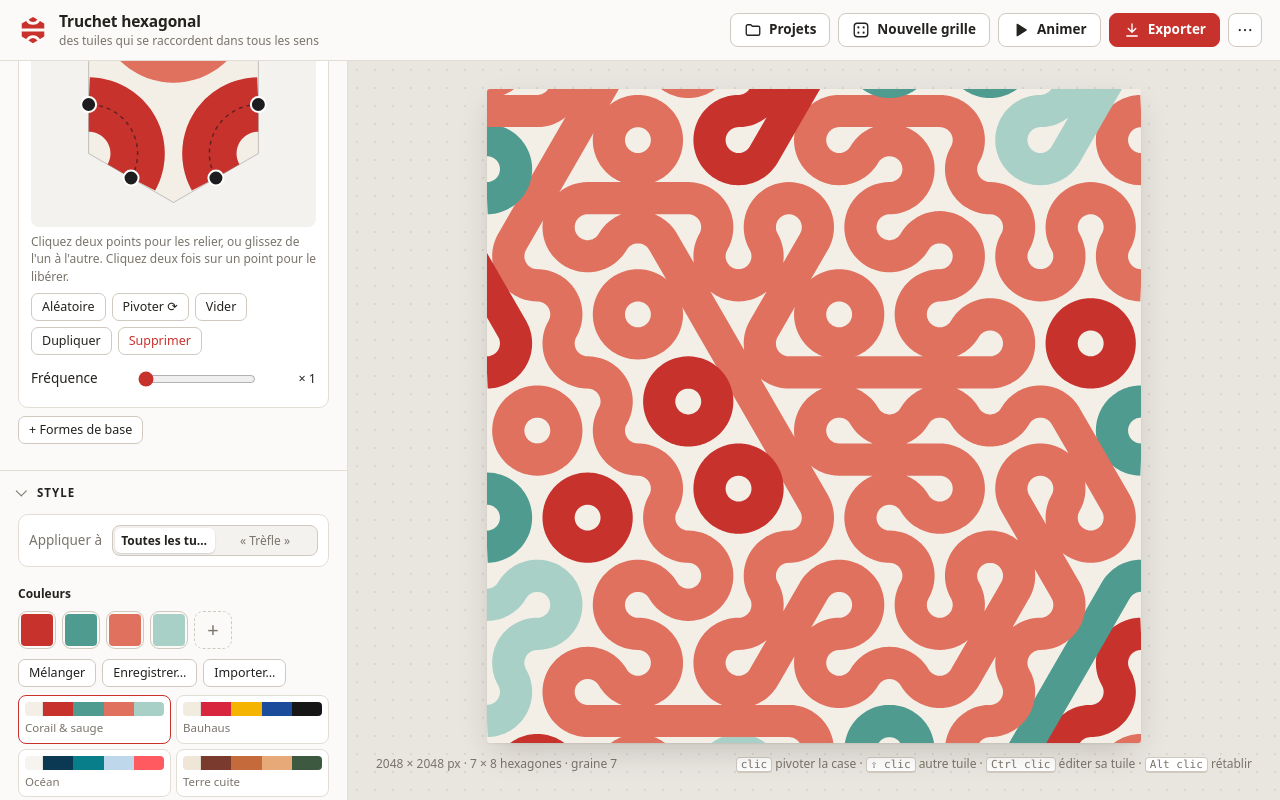
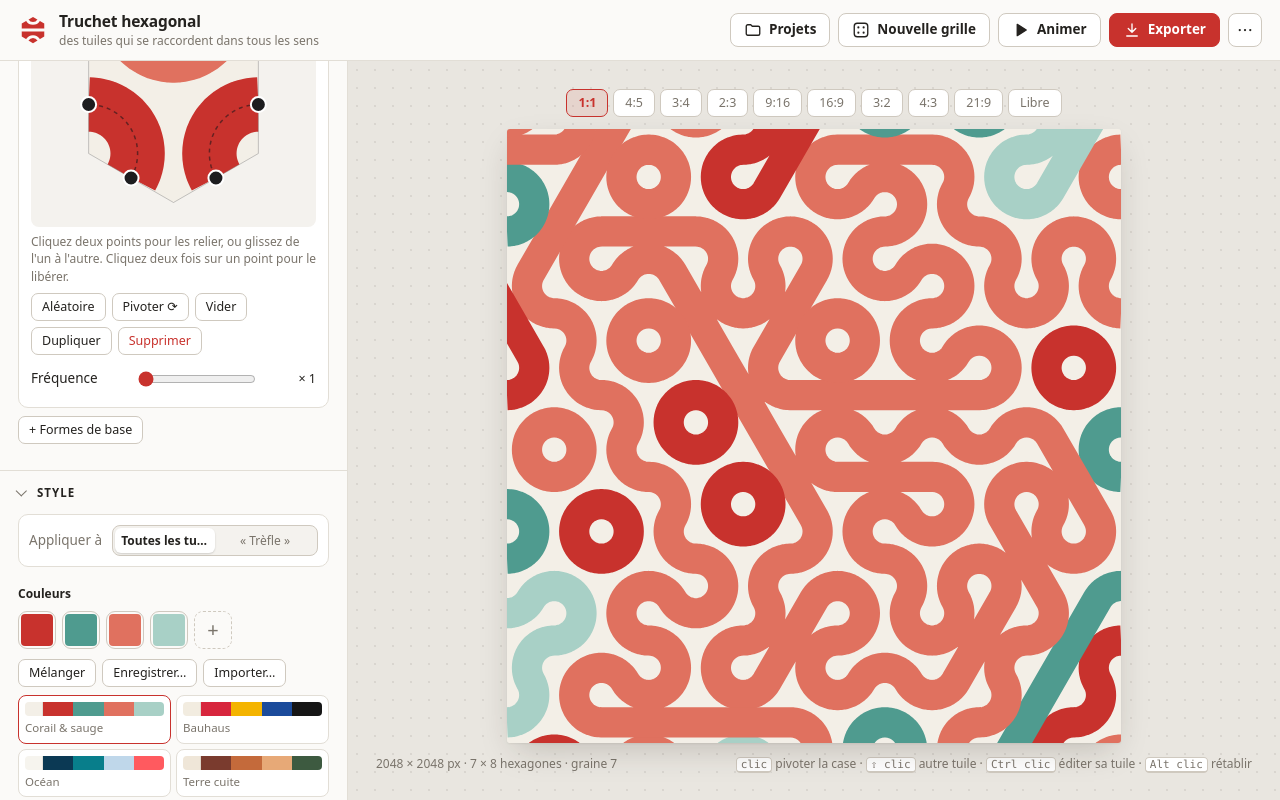
Before and after one commit to pmousse/truchet-hexagon, a plain HTML site: page index.html in a window 1280 px wide. Both pictures are taken after a click on the button "+ Formes de base". Drawn offline with Linux system fonts and the light colour scheme.

Commit message:
Cadre comme dans truchet-multi-pattern
Pastilles de format au-dessus de l'image (taille libre en ligne), fenêtre
Exporter avec côté long 1K-8K, marge, fond transparent (PNG et SVG) et nom
du fichier. Ces réglages quittent le panneau « Grille & cadre ».

Co-Authored-By: Claude Opus 5.5 <noreply@anthropic.com>

```diff
--- a/css/app.css
+++ b/css/app.css
@@ -324,6 +324,28 @@ input[type="color"]::-moz-color-swatch { border: 0; border-radius: 4px; }
 .projects .meta span { color: var(--muted); font-size: 12px; }
 .dialog-foot { justify-content: flex-end; margin: 12px 0 0; }
 
+/* ── formats & export ── */
+.formats { display: flex; flex-wrap: wrap; align-items: center; justify-content: center; gap: 6px 12px; flex: none; }
+.chips { display: flex; flex-wrap: wrap; gap: 5px; }
+.chips button {
+  height: 28px; padding: 0 11px; border-radius: 7px; cursor: pointer;
+  background: var(--surface); border: 1px solid var(--line-strong); color: var(--muted);
+  font-size: 12.5px; font-variant-numeric: tabular-nums;
+}
+.chips button:hover { color: var(--text); border-color: var(--muted); }
+.chips button[aria-pressed="true"] { background: var(--accent-soft); border-color: var(--accent); color: var(--accent); font-weight: 600; }
+.custom-size { display: flex; align-items: center; gap: 6px; color: var(--muted); }
+.custom-size input { width: 78px; height: 28px; }
+.frame.checker { background: repeating-conic-gradient(#d6d6d6 0 25%, #f5f5f5 0 50%) 0 0 / 16px 16px; }
+.dialog.narrow { width: min(400px, calc(100vw - 32px)); }
+.dialog .sub { font-size: 12px; color: var(--muted); margin: 4px 0 6px; }
+#exportControls { margin: 12px 0 4px; }
+#expCustom, #resRow { margin-bottom: 4px; }
+.filename {
+  margin-top: 10px; padding: 8px 10px; border-radius: 8px; background: var(--bg);
+  font: 11.5px/1.4 ui-monospace, Consolas, monospace; color: var(--muted); word-break: break-all;
+}
+
 /* ── toast ── */
 .toast {
   position: fixed; left: 50%; bottom: 22px; transform: translate(-50%, 20px);
--- a/index.html
+++ b/index.html
@@ -29,15 +29,9 @@
       <svg viewBox="0 0 24 24" class="i-play"><path d="M7 4.5v15l12-7.5z"/></svg>
       <svg viewBox="0 0 24 24" class="i-pause"><path d="M8 5v14M16 5v14"/></svg>
       <span>Animer</span></button>
-    <div class="menu">
-      <button class="btn primary" id="btnExport" aria-haspopup="true">
-        <svg viewBox="0 0 24 24"><path d="M12 4v11M7 10l5 5 5-5M5 20h14"/></svg>
-        <span>Exporter</span></button>
-      <div class="menu-pop" role="menu">
-        <button role="menuitem" data-act="png"><b>Image PNG</b><small id="pngSize"></small></button>
-        <button role="menuitem" data-act="svg"><b>Image vectorielle SVG</b><small>pour l'impression ou l'édition</small></button>
-      </div>
-    </div>
+    <button class="btn primary" id="btnExport">
+      <svg viewBox="0 0 24 24"><path d="M12 4v11M7 10l5 5 5-5M5 20h14"/></svg>
+      <span>Exporter</span></button>
     <div class="menu">
       <button class="btn icon" id="btnMore" aria-haspopup="true" title="Projet">
         <svg viewBox="0 0 24 24"><circle cx="5" cy="12" r="1.5" class="fill"/><circle cx="12" cy="12" r="1.5" class="fill"/><circle cx="19" cy="12" r="1.5" class="fill"/></svg></button>
@@ -142,6 +136,13 @@
   </aside>
 
   <main class="stage" id="stage">
+    <div class="formats" id="formats" aria-label="Format">
+      <div class="chips" id="formatChips" role="radiogroup"></div>
+      <div class="custom-size" id="customSize" hidden>
+        <input type="number" id="customW" min="64" max="8192" aria-label="Largeur en pixels"><span>×</span>
+        <input type="number" id="customH" min="64" max="8192" aria-label="Hauteur en pixels"><span>px</span>
+      </div>
+    </div>
     <div class="frame" id="frame">
       <canvas id="view"></canvas>
       <canvas id="overlay"></canvas>
@@ -152,6 +153,30 @@
     </div>
   </main>
 </div>
+
+<dialog id="exportDlg" class="dialog narrow" aria-labelledby="expTitle">
+  <div class="dialog-head">
+    <h2 id="expTitle">Exporter</h2>
+    <button class="btn icon ghost" id="expClose" title="Fermer" aria-label="Fermer"><svg viewBox="0 0 24 24"><path d="M6 6l12 12M18 6 6 18"/></svg></button>
+  </div>
+  <div id="resRow">
+    <div class="sub">Côté long</div>
+    <div class="chips" id="resChips" role="radiogroup"></div>
+  </div>
+  <div id="expCustom" hidden>
+    <div class="sub">Taille libre</div>
+    <div class="custom-size">
+      <input type="number" id="expW" min="64" max="8192" aria-label="Largeur en pixels"><span>×</span>
+      <input type="number" id="expH" min="64" max="8192" aria-label="Hauteur en pixels"><span>px</span>
+    </div>
+  </div>
+  <div id="exportControls"></div>
+  <div class="filename" id="expName"></div>
+  <div class="btn-row dialog-foot">
+    <button class="btn" id="expSVG" title="Image vectorielle, pour l'impression ou l'édition">SVG</button>
+    <button class="btn primary" id="expPNG">Télécharger PNG</button>
+  </div>
+</dialog>
 
 <dialog id="projectsDlg" class="dialog" aria-labelledby="projTitle">
   <div class="dialog-head">
--- a/js/app.js
+++ b/js/app.js
@@ -57,16 +57,16 @@ const FORMAT_OPTS = [
   ['custom', 'Taille libre…'],
 ];
 const SETTING_DEFS = [
-  { k: 'format', panel: 'gridControls', label: 'Format', type: 'select', def: '1:1', options: FORMAT_OPTS },
-  { k: 'res', panel: 'gridControls', label: 'Définition', type: 'select', def: 2048, num: true, show: (s) => s.format !== 'custom',
+  { k: 'format', label: 'Format', type: 'select', def: '1:1', options: FORMAT_OPTS },
+  { k: 'res', label: 'Définition', type: 'select', def: 2048, num: true, show: (s) => s.format !== 'custom',
     options: [[1024, '1K — 1024 px'], [2048, '2K — 2048 px'], [3840, '4K — 3840 px'], [8192, '8K — 8192 px']] },
-  { k: 'customW', panel: 'gridControls', label: 'Largeur (px)', type: 'number', min: 64, max: 8192, def: 1600, show: (s) => s.format === 'custom' },
-  { k: 'customH', panel: 'gridControls', label: 'Hauteur (px)', type: 'number', min: 64, max: 8192, def: 900, show: (s) => s.format === 'custom' },
+  { k: 'customW', label: 'Largeur (px)', type: 'number', min: 64, max: 8192, def: 1600, show: (s) => s.format === 'custom' },
+  { k: 'customH', label: 'Hauteur (px)', type: 'number', min: 64, max: 8192, def: 900, show: (s) => s.format === 'custom' },
   { k: 'density', panel: 'gridControls', label: 'Densité', type: 'range', min: 1, max: () => TH.densityMax(P.settings), step: 1, def: 8,
     fmt: (v) => v + ' hex.', title: 'Nombre d’hexagones sur le côté court du cadre' },
   { k: 'fit', panel: 'gridControls', label: 'Cadrage', type: 'segmented', def: 'bleed',
     options: [['bleed', 'Bord à bord'], ['whole', 'Hexagones entiers']] },
-  { k: 'margin', panel: 'gridControls', label: 'Marge', type: 'range', min: 0, max: 25, step: 1, def: 0, fmt: (v) => v + ' %' },
+  { k: 'margin', label: 'Marge', type: 'range', min: 0, max: 25, step: 1, def: 0, fmt: (v) => v + ' %' },
   { k: 'bg', panel: 'gridControls', label: 'Fond', type: 'color', def: PRESETS[0].bg },
   { k: 'seed', panel: 'gridControls', label: 'Graine', type: 'number', min: 1, max: 999999, def: 7, title: 'Même graine = même grille' },
   { k: 'rotate', panel: 'gridControls', label: 'Rotations aléatoires', type: 'toggle', def: true },
@@ -76,6 +76,7 @@ const SETTING_DEFS = [
   { k: 'fxRandom', panel: 'styleFx', label: 'Motif tiré au sort par bande', type: 'toggle', def: false },
   { k: 'animSpeed', panel: 'styleFx', label: 'Vitesse d’animation', type: 'range', min: 0.2, max: 3, step: 0.1, def: 1, fmt: (v) => '× ' + v.toFixed(1) },
   { k: 'anim', type: 'hidden', def: false },
+  { k: 'transparent', type: 'toggle', def: false },
 ];
 
 const DEFAULT_TILES = [
@@ -243,7 +244,7 @@ function fitFrame(L) {
   const cs = getComputedStyle(stage);
   const padX = parseFloat(cs.paddingLeft) + parseFloat(cs.paddingRight);
   const padY = parseFloat(cs.paddingTop) + parseFloat(cs.paddingBottom);
-  const bar = stage.querySelector('.stage-bar').offsetHeight + 12;
+  const bar = stage.querySelector('.stage-bar').offsetHeight + $('formats').offsetHeight + 24;
   const aw = Math.max(80, stage.clientWidth - padX), ah = Math.max(80, stage.clientHeight - padY - bar);
   const ar = L.W / L.H;
   let w = Math.min(aw, ah * ar), h = w / ar;
@@ -262,7 +263,8 @@ function renderMain() {
   const k = fitFrame(L);
   const view = { W: cv.width, H: cv.height, R: L.R * k, ox: L.ox * k, oy: L.oy * k };
   const sc = mainScene(L);
-  TH.paint(ctx, sc, view, { bg: P.settings.bg, showGrid: P.settings.showGrid, phase: P.settings.anim ? ui.phase : 0 });
+  TH.paint(ctx, sc, view, paintOpts());
+  frame.classList.toggle('checker', P.settings.transparent);
   ui.L = L; ui.view = view; ui.k = k; ui.scene = sc;
   drawOverlay();
 }
@@ -273,7 +275,7 @@ function updateInfo() {
   $('tilesCount').textContent = on + ' / ' + P.tiles.length + ' en jeu';
   $('gridInfo').textContent = L.cols + ' × ' + L.rows;
   $('frameInfo').textContent = `${L.W} × ${L.H} px · ${L.cols} × ${L.rows} hexagones · graine ${P.settings.seed}`;
-  $('pngSize').textContent = `${L.W} × ${L.H} px`;
+  syncFrameUI();
 }
 
 function drawOverlay() {
@@ -674,7 +676,10 @@ for (const d of SETTING_DEFS) if (d.panel) $(d.panel).appendChild(buildControl(d
 const styleControls = controls.filter((c) => STYLE_DEFS.includes(c.d));
 const settingControls = controls.filter((c) => SETTING_DEFS.includes(c.d));
 
-function syncSettings() { settingControls.forEach((c) => c.sync()); }
+function syncSettings() {
+  settingControls.forEach((c) => c.sync());
+  syncFrameUI();
+}
 function syncStyle() {
   styleControls.forEach((c) => c.sync());
   renderPalette();
@@ -925,13 +930,15 @@ function fullView() {
 }
 const baseName = () => { const L = TH.layout(P.settings); return `truchet-hex-${L.W}x${L.H}-${P.settings.seed}`; };
 
+const paintOpts = () => ({ bg: P.settings.bg, transparent: P.settings.transparent, showGrid: P.settings.showGrid, phase: P.settings.anim ? ui.phase : 0 });
+
 function exportPNG() {
   toast('Préparation de l’image…');
   setTimeout(() => {
     const { L, view } = fullView();
     const c = el('canvas');
     c.width = L.W; c.height = L.H;
-    TH.paint(c.getContext('2d'), mainScene(L), view, { bg: P.settings.bg, showGrid: P.settings.showGrid, phase: P.settings.anim ? ui.phase : 0 });
+    TH.paint(c.getContext('2d'), mainScene(L), view, paintOpts());
     c.toBlob((b) => {
       if (!b) { toast('Image trop grande pour ce navigateur : essayez une définition plus basse'); return; }
       download(b, baseName() + '.png');
@@ -941,10 +948,58 @@ function exportPNG() {
 }
 function exportSVG() {
   const { L, view } = fullView();
-  const svg = TH.toSVG(mainScene(L), view, { bg: P.settings.bg, showGrid: P.settings.showGrid });
+  const svg = TH.toSVG(mainScene(L), view, paintOpts());
   download(new Blob([svg], { type: 'image/svg+xml' }), baseName() + '.svg');
   toast('SVG exporté');
 }
+
+/* ═════ cadre : pastilles de format au-dessus de l'image, fenêtre Export ═ */
+const FORMAT_CHIPS = ['1:1', '4:5', '3:4', '2:3', '9:16', '16:9', '3:2', '4:3', '21:9', 'custom'];
+const RES_CHIPS = [[1024, '1K'], [2048, '2K'], [3840, '4K'], [8192, '8K']];
+function chipRow(box, items, get, set) {
+  const btns = items.map(([v, label]) => {
+    const b = el('button', null, label);
+    b.type = 'button';
+    b.onclick = () => set(v);
+    box.appendChild(b);
+    return [v, b];
+  });
+  return () => btns.forEach(([v, b]) => b.setAttribute('aria-pressed', String(get() === v)));
+}
+const frameSyncs = [
+  chipRow($('formatChips'), FORMAT_CHIPS.map((f) => [f, f === 'custom' ? 'Libre' : f]), () => P.settings.format, (v) => settingsBind.set('format', v)),
+  chipRow($('resChips'), RES_CHIPS, () => P.settings.res, (v) => settingsBind.set('res', v)),
+];
+const marginCtl = buildControl(SETTING_DEFS.find((d) => d.k === 'margin'), settingsBind);
+const transpCtl = buildControl({ k: 'transparent', label: 'Fond transparent', type: 'toggle' }, settingsBind);
+$('exportControls').append(marginCtl.row, transpCtl.row);
+for (const id of ['customW', 'customH', 'expW', 'expH']) {
+  const k = id.endsWith('W') ? 'customW' : 'customH';
+  $(id).addEventListener('change', (e) => {
+    const v = cleanVal(SETTING_DEFS.find((d) => d.k === k), e.target.value);
+    if (v !== undefined) settingsBind.set(k, v); else syncFrameUI();
+  });
+}
+function syncFrameUI() {
+  frameSyncs.forEach((f) => f());
+  marginCtl.sync();
+  transpCtl.sync();
+  const custom = P.settings.format === 'custom';
+  $('customSize').hidden = !custom;
+  $('resRow').hidden = custom;
+  $('expCustom').hidden = !custom;
+  for (const [id, k] of [['customW', 'customW'], ['customH', 'customH'], ['expW', 'customW'], ['expH', 'customH']]) {
+    if (document.activeElement !== $(id)) $(id).value = P.settings[k];
+  }
+  const L = TH.layout(P.settings);
+  $('expName').textContent = `${baseName()}.png · ${L.W} × ${L.H} px`;
+}
+const expDlg = $('exportDlg');
+$('btnExport').onclick = () => { syncFrameUI(); expDlg.showModal(); };
+$('expClose').onclick = () => expDlg.close();
+expDlg.addEventListener('click', (e) => { if (e.target === expDlg) expDlg.close(); });
+$('expPNG').onclick = () => { expDlg.close(); exportPNG(); };
+$('expSVG').onclick = () => { expDlg.close(); exportSVG(); };
 
 /* lien de partage : projet compressé dans l'adresse */
 const b64u = {
@@ -1137,10 +1192,10 @@ document.addEventListener('click', () => document.querySelectorAll('.menu.open')
 
 /* clavier */
 document.addEventListener('keydown', (e) => {
-  if (dlg.open) return;
+  if (dlg.open || $('exportDlg').open) return;
   const typing = /^(INPUT|TEXTAREA|SELECT)$/.test(document.activeElement.tagName) && document.activeElement.type !== 'range' && document.activeElement.type !== 'checkbox';
   if (e.key === 'Escape') {
-    if (dlg.open) return;
+    if (dlg.open || $('exportDlg').open) return;
     document.querySelectorAll('.menu.open').forEach((x) => x.classList.remove('open'));
     if (ui.picked !== null) { ui.picked = null; renderEditor(); }
     return;
@@ -1153,8 +1208,8 @@ document.addEventListener('keydown', (e) => {
 /* toast */
 let toastTimer = 0;
 function toast(msg) {
-  const t = $('toast'), d = $('projectsDlg');
-  const host = d.open ? d : document.body;        // une fenêtre modale passe au-dessus de tout
+  const t = $('toast'), d = [$('projectsDlg'), $('exportDlg')].find((x) => x.open);
+  const host = d || document.body;        // une fenêtre modale passe au-dessus de tout
   if (t.parentNode !== host) host.appendChild(t);
   t.textContent = msg;
   t.classList.add('show');
@@ -1183,7 +1238,7 @@ function syncAll() {
 }
 
 /* accès pour la console du navigateur (débogage) */
-TH.app = { get project() { return P; }, shareLink, readLink, svg: () => { const { L, view } = fullView(); return TH.toSVG(mainScene(L), view, { bg: P.settings.bg, showGrid: P.settings.showGrid }); } };
+TH.app = { get project() { return P; }, shareLink, readLink, svg: () => { const { L, view } = fullView(); return TH.toSVG(mainScene(L), view, paintOpts()); } };
 
 (async function init() {
   if (location.hash.startsWith('#p=')) {
--- a/js/render.js
+++ b/js/render.js
@@ -266,8 +266,11 @@ const fxDash = (fx, w) => {
 TH.paint = function paint(ctx, scene, view, opts) {
   ctx.setTransform(1, 0, 0, 1, 0, 0);
   ctx.globalAlpha = 1;
-  ctx.fillStyle = opts.bg;
-  ctx.fillRect(0, 0, view.W, view.H);
+  ctx.clearRect(0, 0, view.W, view.H);
+  if (!opts.transparent) {
+    ctx.fillStyle = opts.bg;
+    ctx.fillRect(0, 0, view.W, view.H);
+  }
   ctx.setTransform(...TH.viewTransform(view));
   ctx.lineJoin = 'round';
   const R = view.R, minW = 0.6 / R, phase = opts.phase || 0;
@@ -368,7 +371,7 @@ TH.toSVG = function toSVG(scene, view, opts) {
   return `<?xml version="1.0" encoding="UTF-8"?>\n` +
     `<svg xmlns="http://www.w3.org/2000/svg" width="${view.W}" height="${view.H}" viewBox="0 0 ${view.W} ${view.H}">\n` +
     `<defs><clipPath id="frame"><rect width="${view.W}" height="${view.H}"/></clipPath>${[...filters.values()].join('')}</defs>\n` +
-    `<rect width="${view.W}" height="${view.H}" fill="${opts.bg}"/>\n` +
+    (opts.transparent ? '' : `<rect width="${view.W}" height="${view.H}" fill="${opts.bg}"/>\n`) +
     `<g clip-path="url(#frame)"><g transform="matrix(${f(a)} 0 0 ${f(d)} ${f(e)} ${f(ff)})" fill="none" stroke-linejoin="round" stroke-linecap="butt">\n` +
     body.join('\n') + `\n</g></g>\n</svg>\n`;
 };
```
Also changed, not shown: 1 other file.
